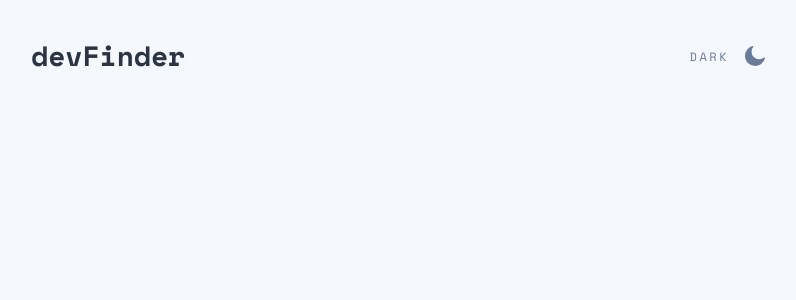
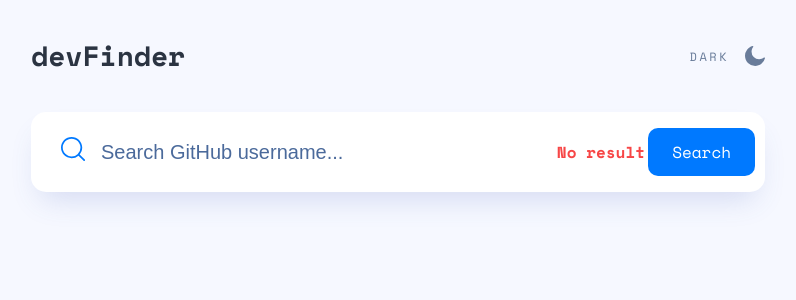
Before and after one commit to KotenkoNata/test, a React (Create React App) app: page / in a window 1280 px wide. Shown: the top 300 px of the page, without its empty margins (242-1038 px from the left). Built offline with nearby package versions, Linux system fonts and the light colour scheme.

Commit message:
feat: create Search component

```diff
--- a/src/App.tsx
+++ b/src/App.tsx
@@ -1,10 +1,12 @@
 import {Container} from "./components/Container";
 import {TheHeader} from "./components/TheHeader";
+import {Search} from "./components/Search";
 
 function App() {
   return (
     <Container>
       <TheHeader />
+        <Search hasError onSubmit={()=>{}}></Search>
     </Container>
   );
 }
--- /dev/null
+++ b/src/components/Button/Button.module.scss
@@ -0,0 +1,14 @@
+.button {
+  padding: 12px 24px;
+  border-radius: 10px;
+  border: none;
+  background-color: var(--main-color);
+  color: var(--white);
+  font-size: 1rem;
+  line-height: 1.5;
+  cursor: pointer;
+
+  &:hover{
+    background-color: var(--main-color-hover);
+  }
+}
--- /dev/null
+++ b/src/components/Button/Button.tsx
@@ -0,0 +1,12 @@
+import styles from './Button.module.scss';
+
+interface ButtonProps {
+    children: string,
+    onClick?: React.MouseEventHandler<HTMLDivElement>,
+}
+
+export const Button = ({ children, onClick }: ButtonProps) => (
+  <div className={styles.button} onClick={onClick}>
+      {children}
+  </div>
+);
--- /dev/null
+++ b/src/components/Button/index.ts
@@ -0,0 +1 @@
+export * from './Button';
--- /dev/null
+++ b/src/components/Search/Search.module.scss
@@ -0,0 +1,82 @@
+:global{
+  body[data-theme='light']{
+    --search-bg: var(--white);
+    --search-color: var(--gray-300);
+    --search-placeholder-color: var(--gray-200);
+    --search-shadow: var(--shadow);
+  }
+
+  body[data-theme='dark']{
+    --search-bg: var(--gray-400);
+    --search-color: var(--white);
+    --search-placeholder-color: var(--white);
+    --search-shadow: unset;
+  }
+}
+
+.search {
+  position: relative;
+  width: 100%;
+  overflow: hidden;
+  padding: 10px 10px 10px 16px;
+  background-color: var(--search-bg, white);
+  display: flex;
+  align-items: center;
+  box-shadow: var(--search-shadow);
+  border-radius: 15px;
+
+  @media (min-width: 767px) {
+    padding: 10px 10px 10px 30px;
+  }
+
+  &>button {
+    flex-shrink: 0;
+  }
+}
+
+.label{
+  cursor: pointer;
+}
+
+.textField{
+  padding: 0 10px;
+  flex-grow: 5;
+  height: 60px;
+  max-width: calc(100% - 100px - 20px);
+  border: none;
+  color: var(--search-color);
+  font-size: 0.75rem;
+  line-height: 1.5;
+  cursor: pointer;
+  background-color: var(--search-bg);
+
+  &::placeholder{
+    color: var(--search-placeholder-color);
+  }
+
+  &:focus{
+    outline: none;
+  }
+
+  @media (min-width: 767px) {
+    font-size: 1.25rem;
+    margin: 0 5px;
+  }
+}
+
+.error{
+  position: absolute;
+  right: 50%;
+  bottom: 5px;
+  color: var(--error-color);
+  font-size: 1rem;
+  line-height: 1.5;
+  font-weight: 700;
+
+  @media (min-width: 767px) {
+    right: 120px;
+    top: 50%;
+    transform: translateY(-50%);
+    bottom: unset;
+  }
+}
--- /dev/null
+++ b/src/components/Search/Search.tsx
@@ -0,0 +1,48 @@
+import {ReactComponent as SearchIcon} from "assets/icon-search.svg";
+import styles from './Search.module.scss';
+import React, {useRef} from "react";
+import {Button} from "../Button";
+
+interface SearchProps {
+    hasError: boolean,
+    onSubmit: (text: string)=> void
+}
+
+export const Search = ({ hasError, onSubmit}: SearchProps) => {
+    const searchRef = useRef<HTMLInputElement | null>(null);
+    const handleSubmit = (event: React.FormEvent) => {
+        event.preventDefault();
+        const text = searchRef.current ? searchRef.current.value : '';
+
+        if(text){
+            onSubmit(text);
+            if(searchRef.current){
+                searchRef.current.value = '';
+            }
+        }
+    }
+
+    return (
+        <form onSubmit={handleSubmit} autoComplete="off">
+            <div className={styles.search}>
+                <label htmlFor='search' className={styles.label}>
+                    <SearchIcon />
+                </label>
+                <input
+                    ref={searchRef}
+                type={"text"}
+                className={styles.textField}
+                id="search"
+                name = "username"
+                placeholder="Search GitHub username..."
+                />
+                {hasError && (
+                    <div className={styles.error}>
+                        No result
+                    </div>
+                )}
+                <Button>Search</Button>
+            </div>
+        </form>
+        )
+};
--- /dev/null
+++ b/src/components/Search/index.ts
@@ -0,0 +1 @@
+export * from './Search';
```
